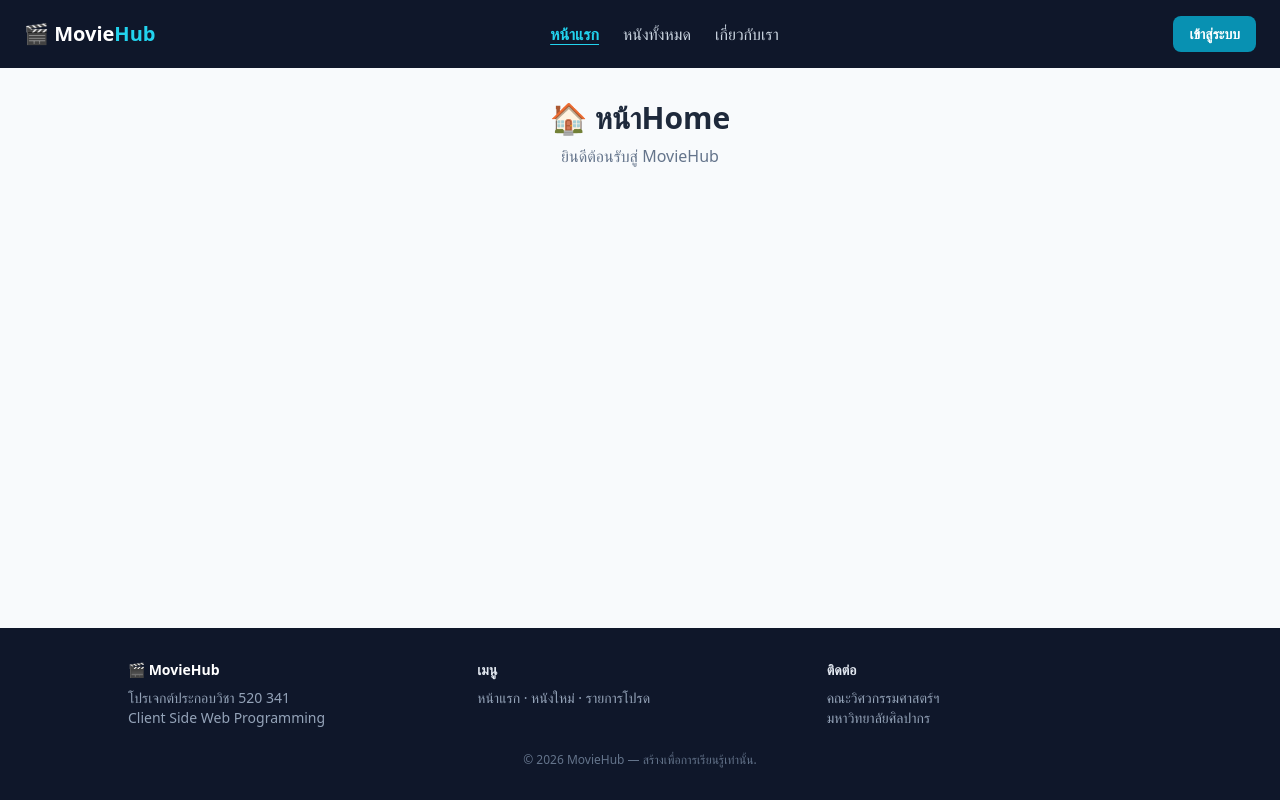
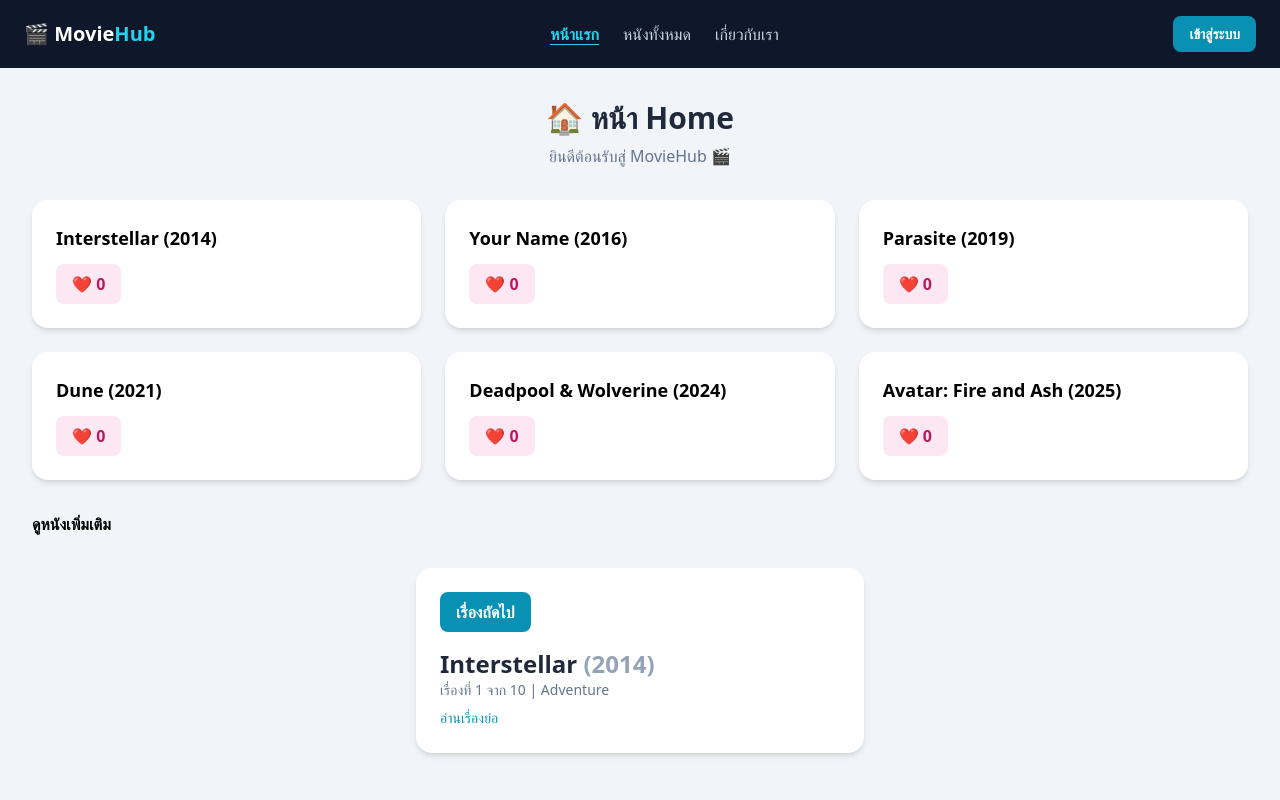
Before and after one commit to JinotaR/movie-site, a React (Create React App) app in the folder my-app/: page / in a window 1280 px wide. Shown: the top 800 px of the page. Built offline with nearby package versions, Linux system fonts and the light colour scheme.

Commit message:
adding movie_card_gallery

```diff
--- /dev/null
+++ b/my-app/src/components/MovieCard.jsx
@@ -0,0 +1,19 @@
+import { useState } from 'react';   // 1. import จาก react
+
+function MovieCard({ title, year }) {
+  const [likes, setLikes] = useState(0);   // 2. ประกาศ state
+
+  return (
+    <div className="rounded-2xl bg-white p-6 shadow-md">
+      <h3 className="text-lg font-bold">{title} ({year})</h3>
+      <button
+        onClick={() => setLikes(likes + 1)}   // 3. เปลี่ยนค่าผ่าน setLikes
+        className="mt-3 rounded-lg bg-pink-100 px-4 py-2 text-pink-700
+                   font-semibold hover:bg-pink-200 transition">
+        ❤️ {likes}
+      </button>
+    </div>
+  );
+}
+
+export default MovieCard;
--- /dev/null
+++ b/my-app/src/components/MovieGallery.jsx
@@ -0,0 +1,46 @@
+import { useState } from 'react';
+import { movies } from '../data/data';
+
+function MovieGallery() {
+  const [index, setIndex] = useState(0);
+  const [showMore, setShowMore] = useState(false);
+
+  const hasNext = index < movies.length - 1;
+
+  function handleNextClick() {
+    if (hasNext) {
+      setIndex(index + 1);   // ไปเรื่องถัดไป
+    } else {
+      setIndex(0);           // สุดท้ายแล้ว วนกลับเรื่องแรก
+    }
+  }
+
+  function handleMoreClick() {
+    setShowMore(!showMore);  // กลับค่า true/false
+  }
+
+  const movie = movies[index];   // ค่าที่คำนวณจาก state ไม่ต้องเป็น state เอง
+
+  return (
+    <div className="mx-auto max-w-md rounded-2xl bg-white p-6 shadow-md">
+      <button onClick={handleNextClick}
+              className="rounded-lg bg-cyan-600 px-4 py-2 font-semibold text-white">
+        เรื่องถัดไป
+      </button>
+
+      <h2 className="mt-4 text-2xl font-bold text-slate-800">
+        {movie.title} <span className="text-slate-400">({movie.year})</span>
+      </h2>
+      <p className="text-sm text-slate-500">
+        เรื่องที่ {index + 1} จาก {movies.length} | {movie.genre}
+      </p>
+
+      <button onClick={handleMoreClick} className="mt-2 text-sm text-cyan-600">
+        {showMore ? 'ซ่อนเรื่องย่อ' : 'อ่านเรื่องย่อ'}
+      </button>
+      {showMore && <p className="mt-2 text-slate-700">{movie.detail}</p>}
+    </div>
+  );
+}
+
+export default MovieGallery;
--- a/my-app/src/pages/Home.jsx
+++ b/my-app/src/pages/Home.jsx
@@ -1,8 +1,70 @@
+import { movies } from '../data/data';
+import MovieCard from '../components/MovieCard';
+import MovieGallery from '../components/MovieGallery';
+
 function Home() {
+  const movies = [
+    {
+      id: 1,
+      title: 'Interstellar',
+      year: 2014,
+    },
+    {
+      id: 2,
+      title: 'Your Name',
+      year: 2016,
+    },
+    {
+      id: 3,
+      title: 'Parasite',
+      year: 2019,
+    },
+    {
+      id: 4,
+      title: 'Dune',
+      year: 2021,
+    },
+    {
+      id: 5,
+      title: 'Deadpool & Wolverine',
+      year: 2024,
+    },
+    {
+      id: 6,
+      title: 'Avatar: Fire and Ash',
+      year: 2025,
+    },
+  ];
+
   return (
-    <div className="p-8 text-center">
-      <h1 className="text-3xl font-bold text-slate-800">🏠 หน้าHome</h1>
-      <p className="mt-2 text-slate-500">ยินดีต้อนรับสู่ MovieHub</p>
+    <div className="min-h-screen bg-slate-100 p-8">
+
+      {/* หัวข้อหน้า Home */}
+      <div className="mb-8 text-center">
+        <h1 className="text-3xl font-bold text-slate-800">
+          🏠 หน้า Home
+        </h1>
+
+        <p className="mt-2 text-slate-500">
+          ยินดีต้อนรับสู่ MovieHub 🎬
+        </p>
+      </div>
+
+      {/* รายการหนัง */}
+      <div className="grid gap-6 sm:grid-cols-2 lg:grid-cols-3">
+        {movies.map((movie) => (
+          <MovieCard
+            key={movie.id}
+            title={movie.title}
+            year={movie.year}
+          />
+        ))}
+      </div>
+
+        <h2 className='mt-8 text-2x1 font-bold text-salte-888'>ดูหนังเพิ่มเติม</h2>
+        <div className='mx-auto mt-8 max-w-md'>
+          <MovieGallery />
+        </div>
     </div>
   );
 }
--- a/my-app/src/pages/Movies.jsx
+++ b/my-app/src/pages/Movies.jsx
@@ -13,6 +13,7 @@ export default Movies;
 
 import { Link } from 'react-router-dom';
 import { movies } from '../data/data';
+import { MovieCard }from './components/MovieCard';
 
 function Movies() {
   return (
```
